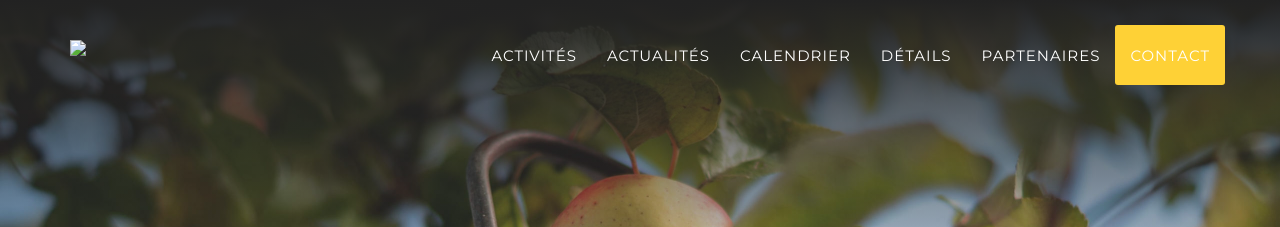
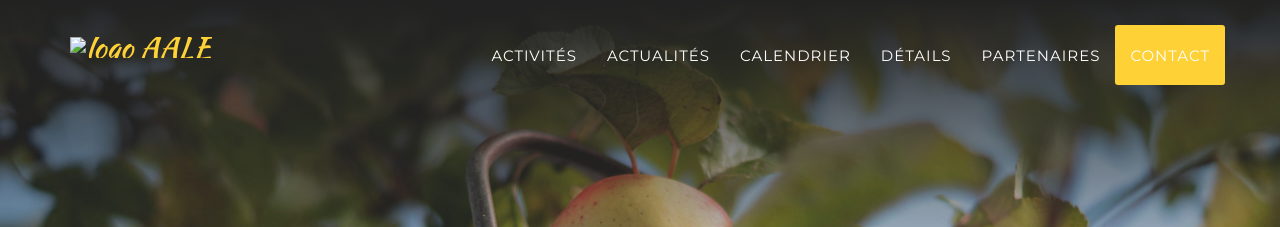
Before and after one commit to arboriculteurs/arboriculteurs.github.io, a Jekyll site: the page built from _posts/2018-07-14-verger.md, in a window 1280 px wide. Shown: the top 227 px of the page. Built offline with Jekyll 4.4.1, drawn with Linux system fonts in a browser that asks for light colours; nearby versions of some CDN libraries; some web fonts are replaced.

Commit message:
Validation HTML - 2 alt logo manquant dans le header

```diff
--- a/_includes/header.html
+++ b/_includes/header.html
@@ -9,7 +9,7 @@
                     <span class="icon-bar"></span>
                     <span class="icon-bar"></span>
                 </button>
-                <a class="navbar-brand page-scroll" href="#page-top"><img src="img/logos/logo_aale_124px.png" style="margin-top:-20px"></img></a>
+                <a class="navbar-brand page-scroll" href="#page-top"><img src="img/logos/logo_aale_124px.png" alt="logo AALE" style="margin-top:-20px"></img></a>
             </div>
 
             <!-- Collect the nav links, forms, and other content for toggling -->
```
